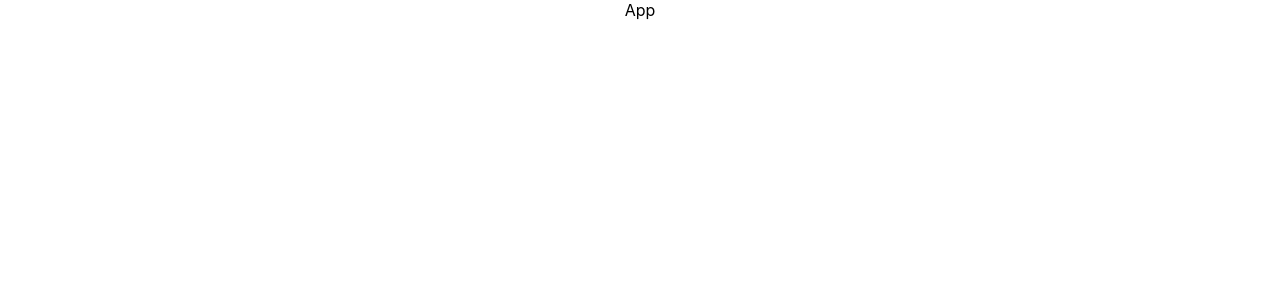
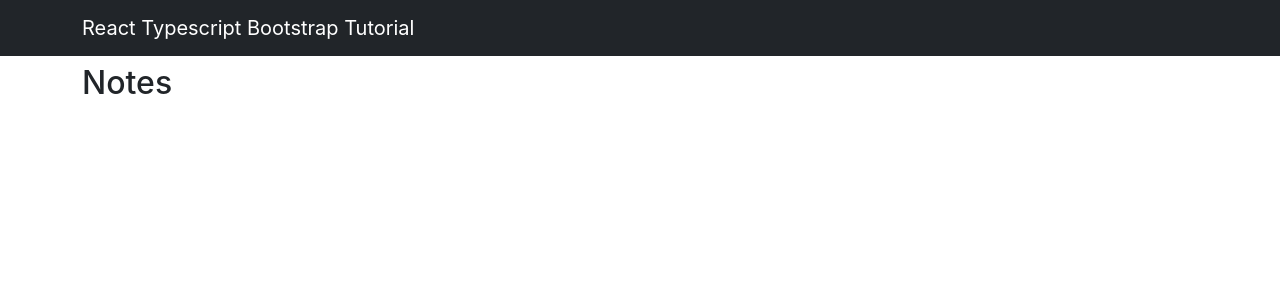
Before and after one commit to samnjuguna44/note-website, a React (Create React App) app: page / in a window 1280 px wide. Shown: the top 300 px of the page. Built offline with nearby package versions, Linux system fonts and the light colour scheme.

Commit message:
created NoteList component and added react bootstrap features and styling

```diff
--- a/package.json
+++ b/package.json
@@ -12,6 +12,7 @@
     "@types/react-dom": "^18.0.4",
     "bootstrap": "^5.1.3",
     "react": "^18.1.0",
+    "react-bootstrap": "^2.4.0",
     "react-dom": "^18.1.0",
     "react-scripts": "5.0.1",
     "typescript": "^4.6.4",
--- a/public/index.html
+++ b/public/index.html
@@ -10,6 +10,7 @@
       content="Web site created using create-react-app"
     />
     <link rel="apple-touch-icon" href="%PUBLIC_URL%/logo192.png" />
+    <link rel="stylesheet" href="https://cdn.jsdelivr.net/npm/bootstrap@5.1.3/dist/css/bootstrap.min.css" integrity="sha384-1BmE4kWBq78iYhFldvKuhfTAU6auU8tT94WrHftjDbrCEXSU1oBoqyl2QvZ6jIW3" crossorigin="anonymous" />
     <!--
       manifest.json provides metadata used when your web app is installed on a
       user's mobile device or desktop. See https://developers.google.com/web/fundamentals/web-app-manifest/
--- a/src/App.tsx
+++ b/src/App.tsx
@@ -1,6 +1,9 @@
 import React, { useState } from 'react';
-import { Note } from './models/note.models'
+import Header from './components/Header';
+import NotesList from './components/NotesList';
+import { Note } from './models/note.models';
 import './App.css';
+import { Col, Container, Row } from 'react-bootstrap';
 
 
 
@@ -16,9 +19,16 @@
   }]);
 
   return (
-    <div className="App">
-      App
-    </div>
+    <>
+      <Header />
+      <Container className="mt-5">
+        <Row>
+          <Col>
+             <NotesList />
+          </Col>
+        </Row>
+      </Container>
+    </>
   );
 }
 
--- a/src/components/Header.tsx
+++ b/src/components/Header.tsx
@@ -1 +1,19 @@
-import React from 'react';
+import * as React from 'react';
+import { Container, Navbar } from 'react-bootstrap';
+
+interface IHeaderProps {
+}
+
+const Header: React.FunctionComponent<IHeaderProps> = (props) => {
+  return (
+      <Navbar fixed="top" bg="dark" variant="dark">
+          <Container>
+              <Navbar.Brand>
+                  React Typescript Bootstrap Tutorial
+              </Navbar.Brand>
+          </Container>
+      </Navbar>
+  );
+};
+
+export default Header;
--- a/src/components/NotesList.tsx
+++ b/src/components/NotesList.tsx
@@ -1 +1,14 @@
-import React from 'react';
+import * as React from 'react';
+
+interface INotesListProps {
+}
+
+const NotesList: React.FunctionComponent<INotesListProps> = (props) => {
+  return (
+      <>
+       <h2 className="mt-3">Notes</h2>
+      </>
+  );
+};
+
+export default NotesList;
```
Also changed, not shown: 1 other file (tests, documents, lock files or other folders).
